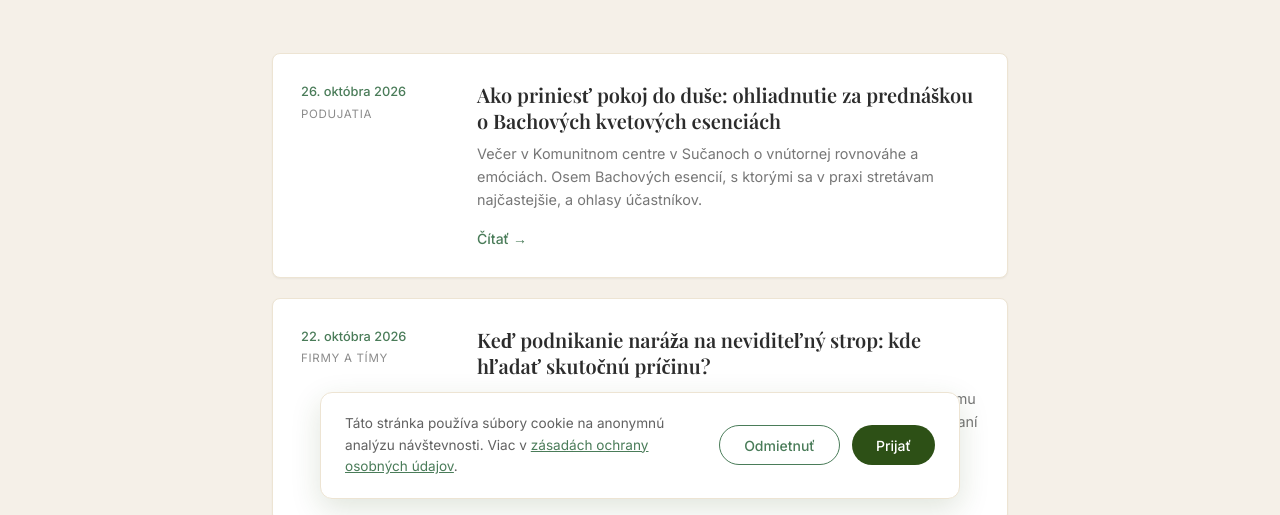
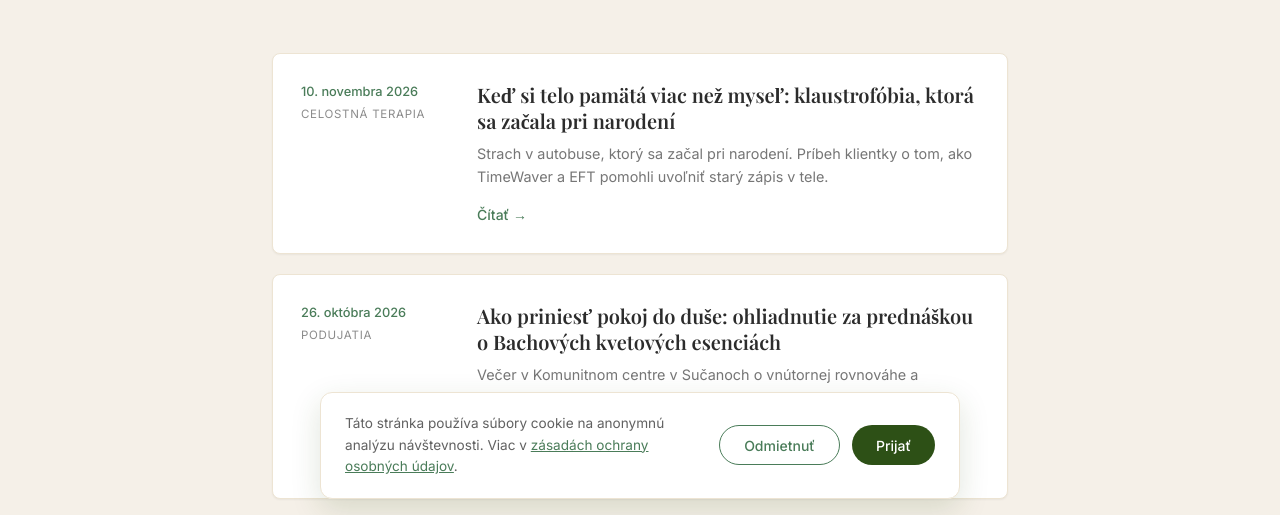
Before and after one commit to jpochybova/uzdravenie, a plain HTML site: page blog.html in a window 1280 px wide. Shown: the part 285-800 px from the top of the page. Drawn offline with nearby package versions, Linux system fonts and the light colour scheme; a web font is replaced by a local one.

Commit message:
Add blog card for claustrophobia story
Added a new blog card for a story about claustrophobia and its treatment.

```diff
--- a/blog.html
+++ b/blog.html
@@ -75,6 +75,17 @@
       </div>
 
       <div class="blog-grid">
+        <a class="blog-card" href="blog-pribeh-o-klaustrofobii.html">
+  <span class="blog-card__meta">
+    <span class="blog-card__date">10. novembra 2026</span>
+    <span class="blog-card__cat">celostná terapia</span>
+  </span>
+  <span class="blog-card__body">
+    <span class="blog-card__title">Keď si telo pamätá viac než myseľ: klaustrofóbia, ktorá sa začala pri narodení</span>
+    <span class="blog-card__excerpt">Strach v autobuse, ktorý sa začal pri narodení. Príbeh klientky o tom, ako TimeWaver a EFT pomohli uvoľniť starý zápis v tele.</span>
+    <span class="blog-card__more">Čítať →</span>
+  </span>
+</a>
         <a class="blog-card" href="blog-prednaska-bachove-esencie-sucany.html">
           <span class="blog-card__meta">
             <span class="blog-card__date">26. októbra 2026</span>
```
